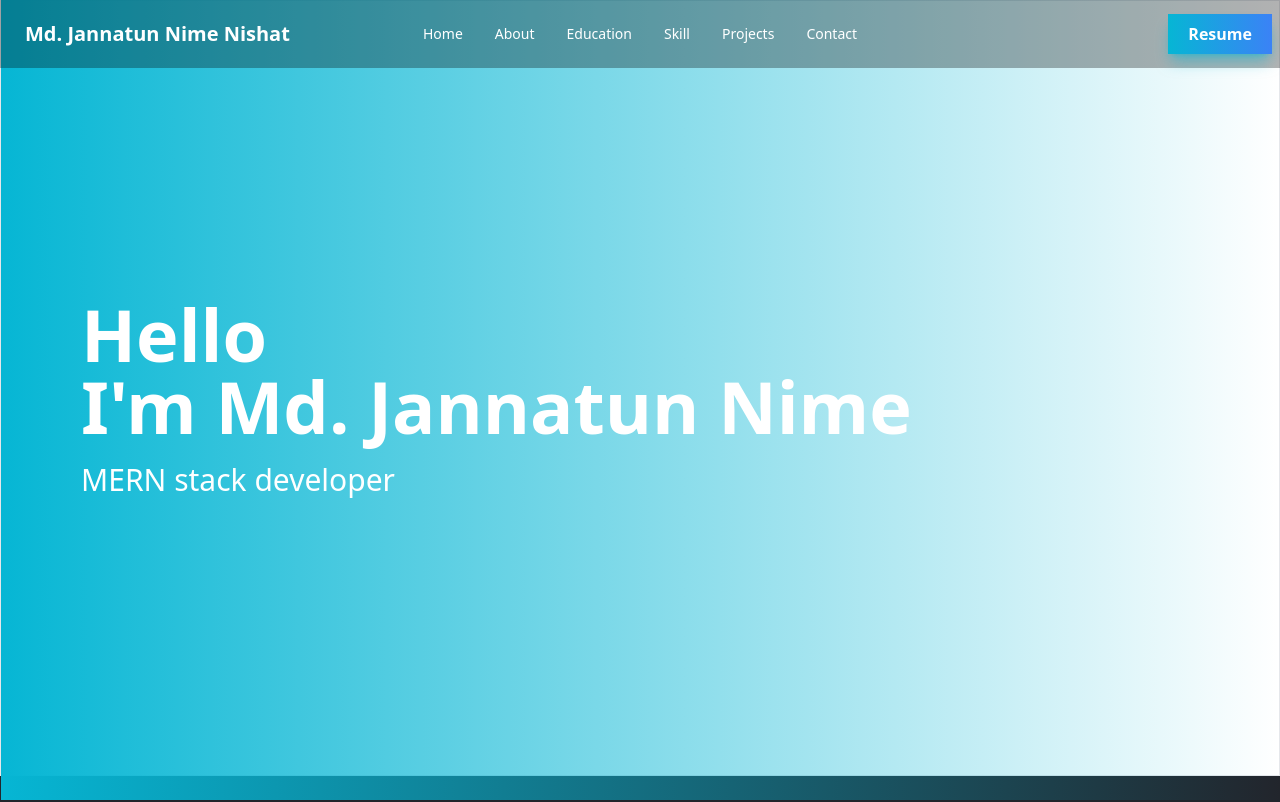
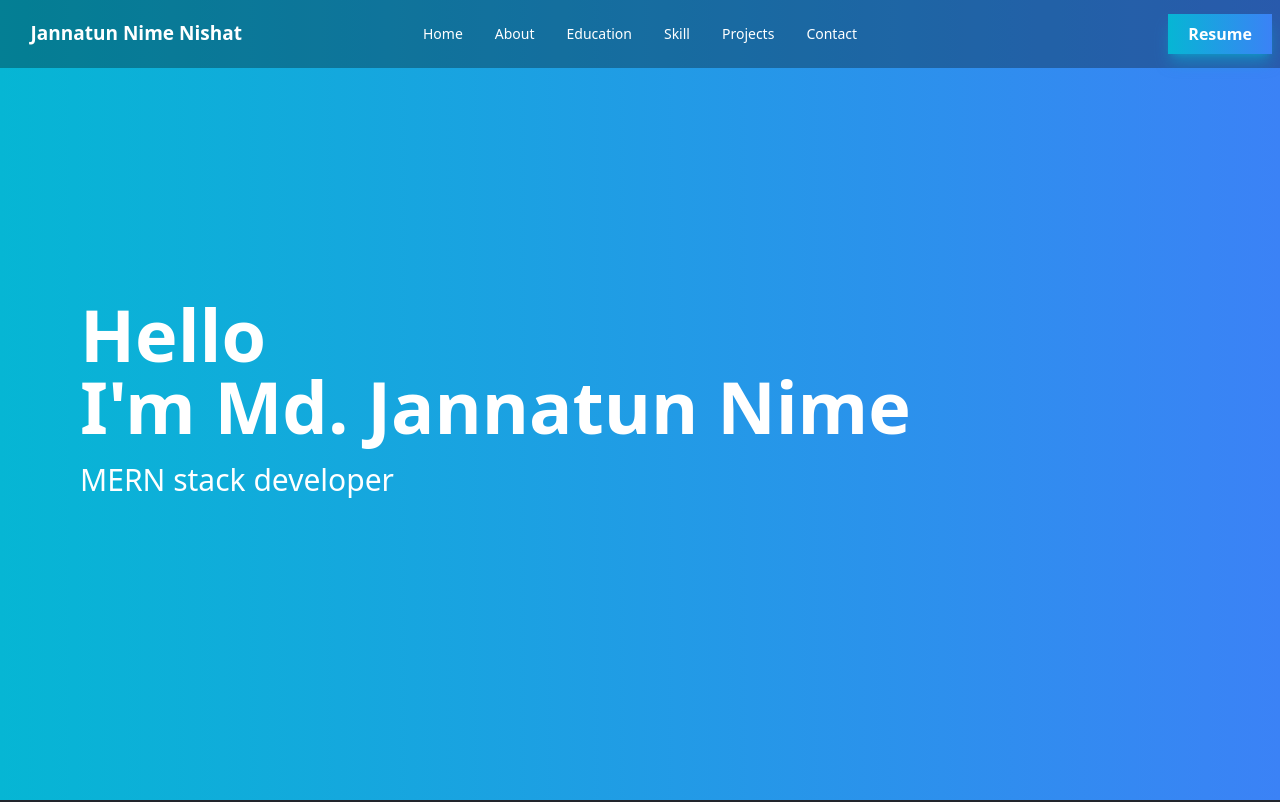
Before and after one commit to JannatunNimeNishat/my-portfolio, a React (Vite) app: page / in a window 1280 px wide. Shown: the top 802 px of the page. Built offline with nearby package versions, Linux system fonts and the light colour scheme.

Commit message:
responsive added

```diff
--- a/src/pages/Home/About/About.jsx
+++ b/src/pages/Home/About/About.jsx
@@ -6,13 +6,14 @@ import Button from '../../../components/Button/Button';
 const About = () => {
     return (
         // <div className="bg-black text-white py-16 " id='about'>
-        <div className="bg-[#22252c] text-white py-16 " id='about'>
-            <div className="px-28 py-28 grid grid-cols-6 gap-5">
-                <div className='col-span-2 '>
+        <div className="bg-[#22252c] text-white py-5 lg:py-16 " id='about'>
+
+            <div className=" px-5 lg:px-28 py-8 lg:py-28 grid grid-cols-1 lg:grid-cols-6 gap-5">
+                <div className='lg:col-span-2 '>
                     <img src={a3} alt="" />
                 </div>
-                <div className='col-span-4 ml-20 w-full '>
-                    <h3 className=' text-5xl capitalize my-text'>about me</h3>
+                <div className='lg:col-span-4 mt-5 lg:mt-0  ml-2 lg:ml-20 w-full '>
+                    <h3 className='text-2xl lg:text-5xl capitalize my-text'>about me</h3>
                     <p className='mt-8'>I am a motivated and aspiring junior Frontend Developer with a strong foundation in frontend technologies. With a keen eye
                         for detail and a passion for creating visually appealing and user-friendly applications. I am eager to contribute my skills to a
                         collaborative team environment. And continuously seeking opportunities to grow and learn.</p>
--- a/src/pages/Home/Banner/Banner.jsx
+++ b/src/pages/Home/Banner/Banner.jsx
@@ -3,14 +3,15 @@
 
 const Banner = () => {
     return (
-        <div className='min-h-[97vh] border bg-cover bg-center' id="banner">
+        <div className=' min-h-[97vh] w-full  bg-cover bg-center' id="banner">
 
-            <div className='absolute top-0 bottom-0 w-full flex items-center  bg-gradient-to-r from-cyan-500 to-[rgba(21, 21, 21, 1)] '>
+            {/* <div className='absolute top-0 bottom-0 w-full flex items-center  bg-gradient-to-r from-cyan-500 to-[rgba(21, 21, 21, 1)] '> */}
+            <div className='absolute top-0 bottom-0 w-full flex items-center  bg-gradient-to-r from-cyan-500 to-blue-500 '>
 
 
                     <div className=' pl-5 lg:pl-20 text-white  mt-3'>
                         <h3 className=' text-xl lg:text-7xl font-bold '>Hello <br /> I'm Md. Jannatun Nime</h3>
-                        <p className='mt-1 lg:mt-5 mb-4 text-3xl'>MERN stack developer</p>
+                        <p className='mt-1 lg:mt-5 mb-4 text-2xl lg:text-3xl'>MERN stack developer</p>
                     </div>
 
 
--- a/src/pages/Home/Contact/Contact.jsx
+++ b/src/pages/Home/Contact/Contact.jsx
@@ -21,7 +21,7 @@ const Contact = () => {
     return (
         <div className="bg-[#22252c]  pt-10" id="contact">
             <h3 className="text-4xl capitalize my-text text-center mt-20">Contact with me</h3>
-            <div className="px-52 py-16">
+            <div className="px-5 lg:px-52 py-5 lg:py-16">
 
                 <form className="space-y-3" ref={form} onSubmit={sendEmail}>
                     {/* name */}
--- a/src/pages/Home/Education/Education.jsx
+++ b/src/pages/Home/Education/Education.jsx
@@ -2,8 +2,8 @@
 
 const Education = () => {
     return (
-        <div className="bg-[#313741] text-white h-[80vh] py-20" id="education">
-            <div className="px-20 py-8">
+        <div className="bg-[#313741] text-white lg:h-[80vh] py-10 lg:py-20" id="education">
+            <div className="px-5 lg:px-20 py-8">
                 <h3 className="text-5xl capitalize my-text">Eduction</h3>
                 <div className="space-y-3 mt-12">
                     <h4 className="text-2xl font-semibold">Bachelor of Science, Computer Science and Engineering</h4>
--- a/src/pages/Home/Home/Shared/Navbar/Navbar.jsx
+++ b/src/pages/Home/Home/Shared/Navbar/Navbar.jsx
@@ -4,12 +4,13 @@ import Button from "../../../../../components/Button/Button";
 const Navbar = () => {
 
     const navItems = <>
-        <li><a href="#banner">Home</a></li>
-        <li><a href="#about">About</a></li>
-        <li><a href="#education" >Education</a></li>
-        <li><a href="#skill" >Skill</a></li>
-        <li><a href="#projects" >Projects</a></li>
-        <li><a href="#contact" >Contact</a></li>
+
+        <li className=" hover:bg-white"><a  href="#banner">Home</a></li>
+        <li className=" hover:bg-white"><a href="#about">About</a></li>
+        <li className=" hover:bg-white"><a href="#education" >Education</a></li>
+        <li className=" hover:bg-white"><a href="#skill" >Skill</a></li>
+        <li className=" hover:bg-white"><a href="#projects" >Projects</a></li>
+        <li className=" hover:bg-white"><a href="#contact" >Contact</a></li>
 
 
     </>
@@ -17,28 +18,29 @@ const Navbar = () => {
 
 
     return (
-        <div className="navbar  w-full bg-black text-white fixed z-10 max-w-screen  bg-opacity-30  ">
+        <div className="navbar   bg-black text-white  mx-auto  fixed z-10     bg-opacity-30  ">
             <div className="navbar-start">
-                <div className="dropdown">
+                <div className="dropdown ">
                     <label tabIndex={0} className="btn btn-ghost lg:hidden">
                         <svg xmlns="http://www.w3.org/2000/svg" className="h-5 w-5" fill="none" viewBox="0 0 24 24" stroke="currentColor"><path strokeLinecap="round" strokeLinejoin="round" strokeWidth="2" d="M4 6h16M4 12h8m-8 6h16" /></svg>
                     </label>
-                    <ul tabIndex={0} className="menu menu-sm dropdown-content mt-3 p-2 shadow  rounded-box w-52">
+                    <ul tabIndex={0} className="menu menu-sm dropdown-content mt-3 p-2 shadow   rounded-box w-52">
                         {navItems}
 
                     </ul>
                 </div>
-                <a className="btn btn-ghost  text-xl capitalize">Md. Jannatun Nime Nishat</a>
+                <a className="btn btn-ghost pt-2 hidden lg:inline-block   text-xl capitalize">Jannatun Nime Nishat</a>
+                <a className="btn btn-ghost  lg:hidden   text-xl capitalize">Jannatun </a>
             </div>
             <div className="navbar-center hidden lg:flex">
-                <ul className="menu menu-horizontal px-1">
+                <ul className="menu menu-horizontal px-1 ">
                         {navItems}
                 </ul>
             </div>
-            <div className="navbar-end"  onClick={() => {window.open("https://drive.google.com/file/d/1m4-imPm8TCPHA2D8_Xn8LotlZeYCXgug/view", "_blank");}}>
-                {/* <a className="btn ">Resume</a> */}
+            <div className="navbar-end "  onClick={() => {window.open("https://drive.google.com/file/d/1m4-imPm8TCPHA2D8_Xn8LotlZeYCXgug/view", "_blank");}}>
                 <Button btn_text='Resume'></Button>
             </div>
+            {/* <a className="btn ">Resume</a> */}
         </div>
     );
 };
--- a/src/pages/Home/Projects/Projects.jsx
+++ b/src/pages/Home/Projects/Projects.jsx
@@ -9,11 +9,11 @@ const Projects = () => {
 
     return (
         <div className="bg-[#313741] text-white py-12  " id='projects'>
-            <div className="px-20 py-16">
+            <div className=" px-5 lg:px-20 py-8 lg:py-16">
 
                 <h3 className="text-5xl capitalize my-text">Projects</h3>
 
-                <div className='grid grid-cols-3 gap-8 mt-16'>
+                <div className='grid grid-cols-1 lg:grid-cols-3 gap-8 mt-16'>
                     {/* 1st */}
                     <div className='bg-[#22252c] py-7 px-7 rounded-lg '>
                         <div>
@@ -77,23 +77,12 @@ const Projects = () => {
                     </div>
 
 
-
-
                 </div>
 
 
 
-
-
-
-
-
-
-
-
-
                 <h3 className="text-4xl capitalize my-text text-center mt-36">Other Noteworthy Projects</h3>
-                <div className='grid grid-cols-3 gap-8 mt-16'>
+                <div className='grid grid-cols-1 lg:grid-cols-3 gap-8 mt-16'>
                     {/* 1st */}
                     <div className='bg-[#22252c] py-7 px-7 rounded-lg'>
                         <div className='flex gap-5 justify-between '>
--- a/src/pages/Home/Skills/Skills.jsx
+++ b/src/pages/Home/Skills/Skills.jsx
@@ -6,8 +6,8 @@ const Skills = () => {
 
 
     return (
-        <div className="bg-[#22252c] text-white py-20 h-[100vh]" id="skill">
-            <div className="px-20 py-5">
+        <div className="bg-[#22252c] text-white py-20 lg:h-[100vh]" id="skill">
+            <div className="px-10 lg:px-20 py-5">
                 <h3 className="text-5xl capitalize my-text">Skills</h3>
 
 
@@ -84,7 +84,7 @@ const Skills = () => {
 
 
                                         <div className={openTab === 1 ? "block" : "hidden"} id="link1">
-                                            <div className="grid grid-cols-2 gap-x-20 gap-y-5 mt-3">
+                                            <div className="grid grid-cols-1 lg:grid-cols-2 lg:gap-x-20 gap-y-5 mt-3">
                                                 <div>
                                                     <h3>HTML 5</h3>
                                                     <progress className="progress progress-info bg-black  w-full" value={85} max="100"></progress>
@@ -111,7 +111,7 @@ const Skills = () => {
 
 
                                         <div className={openTab === 2 ? "block" : "hidden"} id="link2">
-                                            <div className="grid grid-cols-2 gap-x-20 gap-y-5 mt-3">
+                                            <div className="grid grid-cols-1 lg:grid-cols-2 lg:gap-x-20 gap-y-5 mt-3">
                                                 <div>
                                                     <h3>NodeJs</h3>
                                                     <progress className="progress progress-info bg-black  w-full" value={75} max="100"></progress>
@@ -128,7 +128,7 @@ const Skills = () => {
                                             </div>
                                         </div>
                                         <div className={openTab === 3 ? "block" : "hidden"} id="link3">
-                                            <div className="grid grid-cols-2 gap-x-20 gap-y-5 mt-3">
+                                            <div className="grid grid-cols-1 lg:grid-cols-2 lg:gap-x-20 gap-y-5 mt-3">
                                                 <div>
                                                     <h3>MySql</h3>
                                                     <progress className="progress progress-info bg-black  w-full" value={75} max="100"></progress>
```
